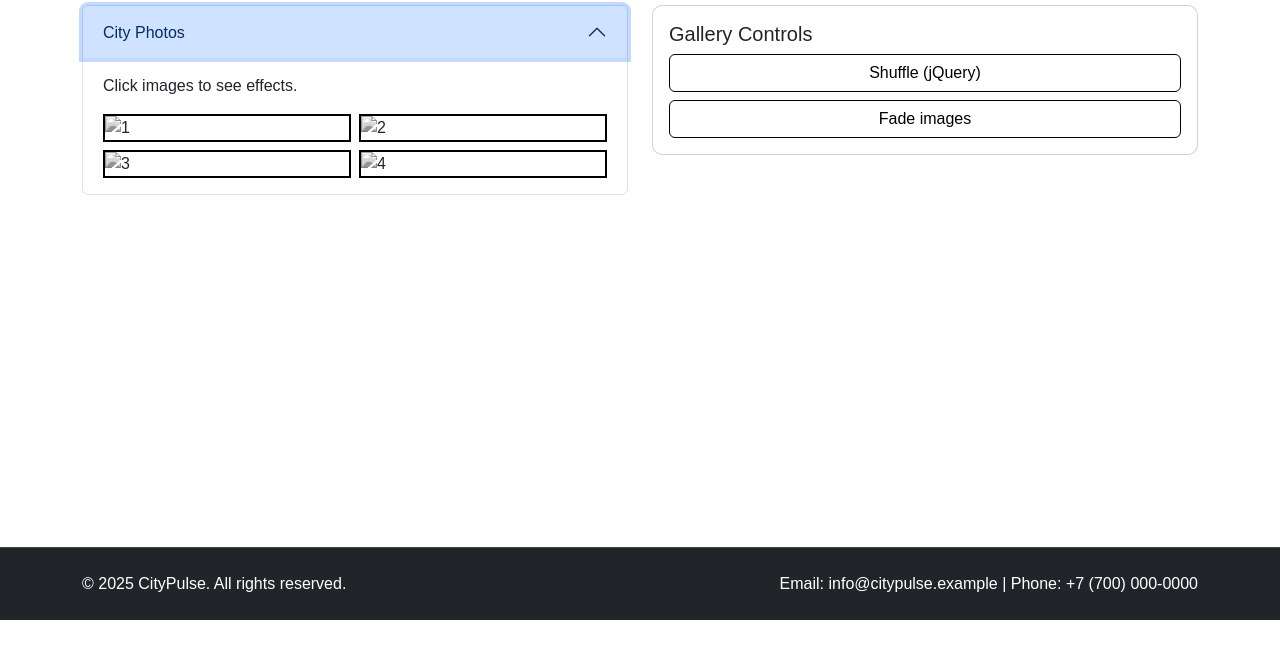
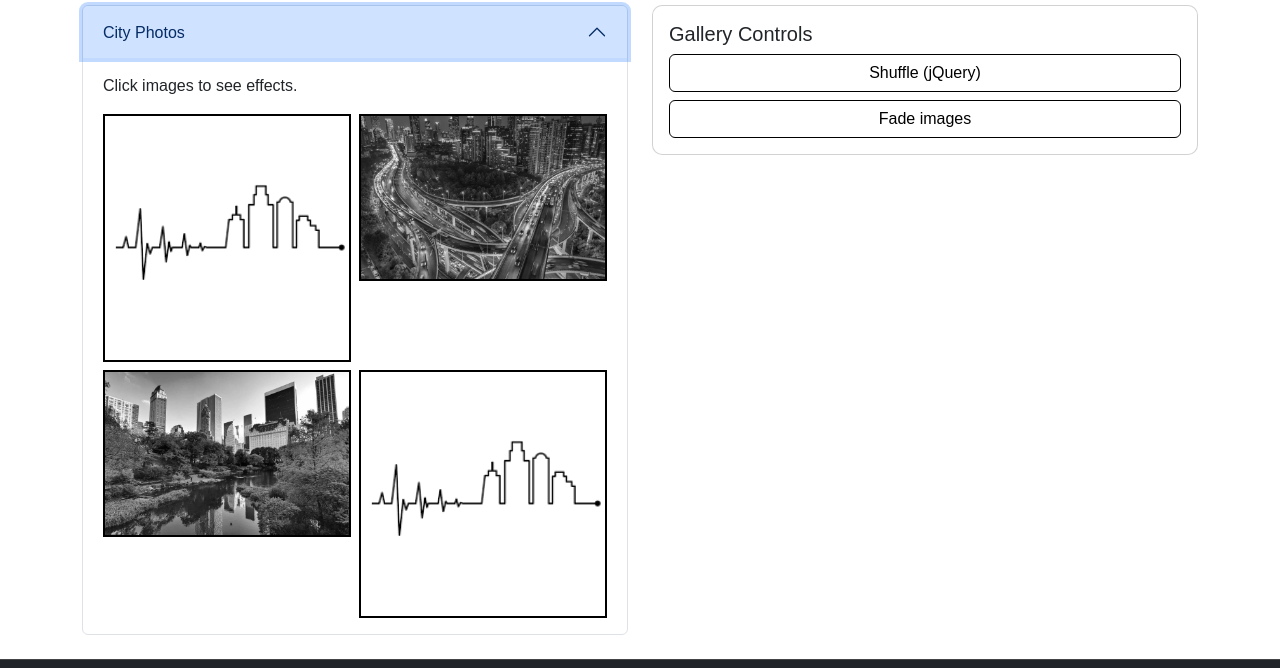
Before and after one commit to Zharrrkynn/WEBFINAL, a plain HTML site: page gallery.html in a window 1280 px wide. Both pictures are taken after a click on the button "City Photos". Shown: the part 180-848 px from the top of the page. Before the commit the page ends 800 px from the top, so only its background shows below. Drawn offline with nearby package versions, Linux system fonts and the light colour scheme; files that its build step writes are made by us from their sources; files whose address does not match are found by name.

Commit message:
Update gallery.html

```diff
--- a/gallery.html
+++ b/gallery.html
@@ -49,10 +49,10 @@
           <div class="accordion-body">
             <p>Click images to see effects.</p>
             <div class="img-grid">
-              <img src="assets/logo.png" class="click-img" alt="1">
-              <img src="assets/slide2.avif" class="click-img" alt="2">
-              <img src="assets/slide3.webp" class="click-img" alt="3">
-              <img src="assets/logo.png" class="click-img" alt="4">
+              <img src="logo.png" class="click-img" alt="1">
+              <img src="slide2.avif" class="click-img" alt="2">
+              <img src="slide3.webp" class="click-img" alt="3">
+              <img src="logo.png" class="click-img" alt="4">
             </div>
           </div>
         </div>
```
